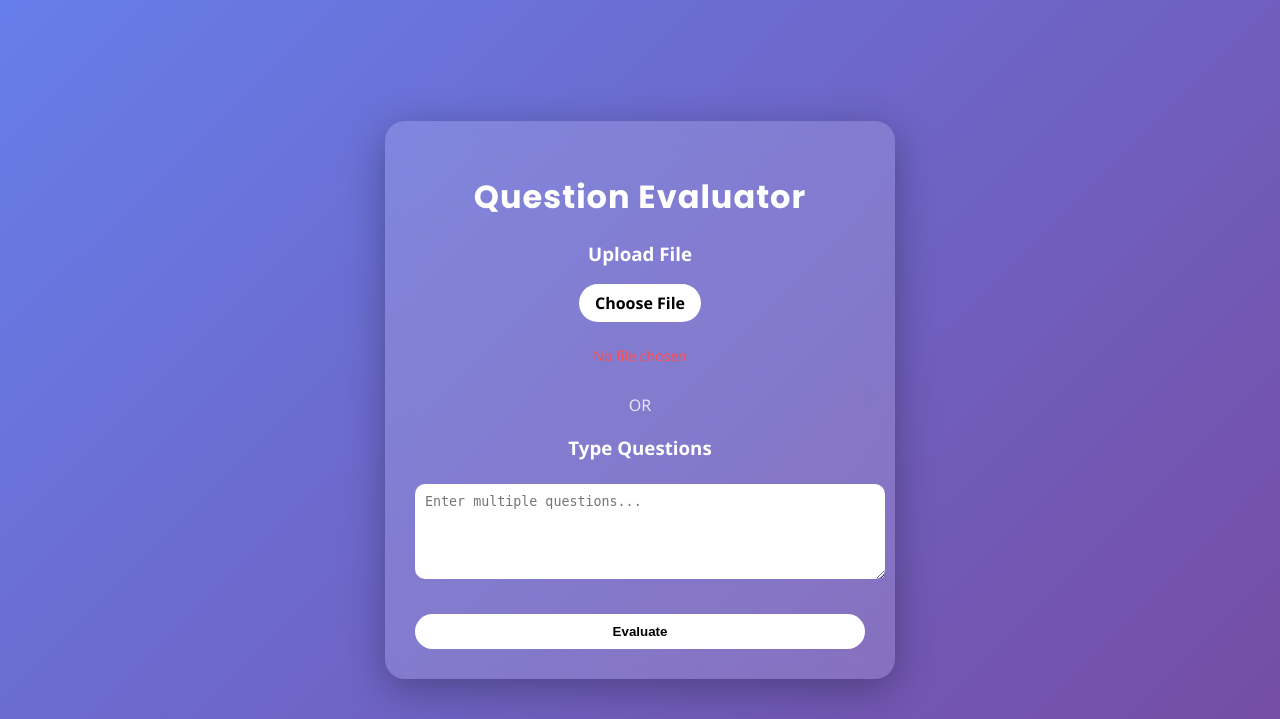
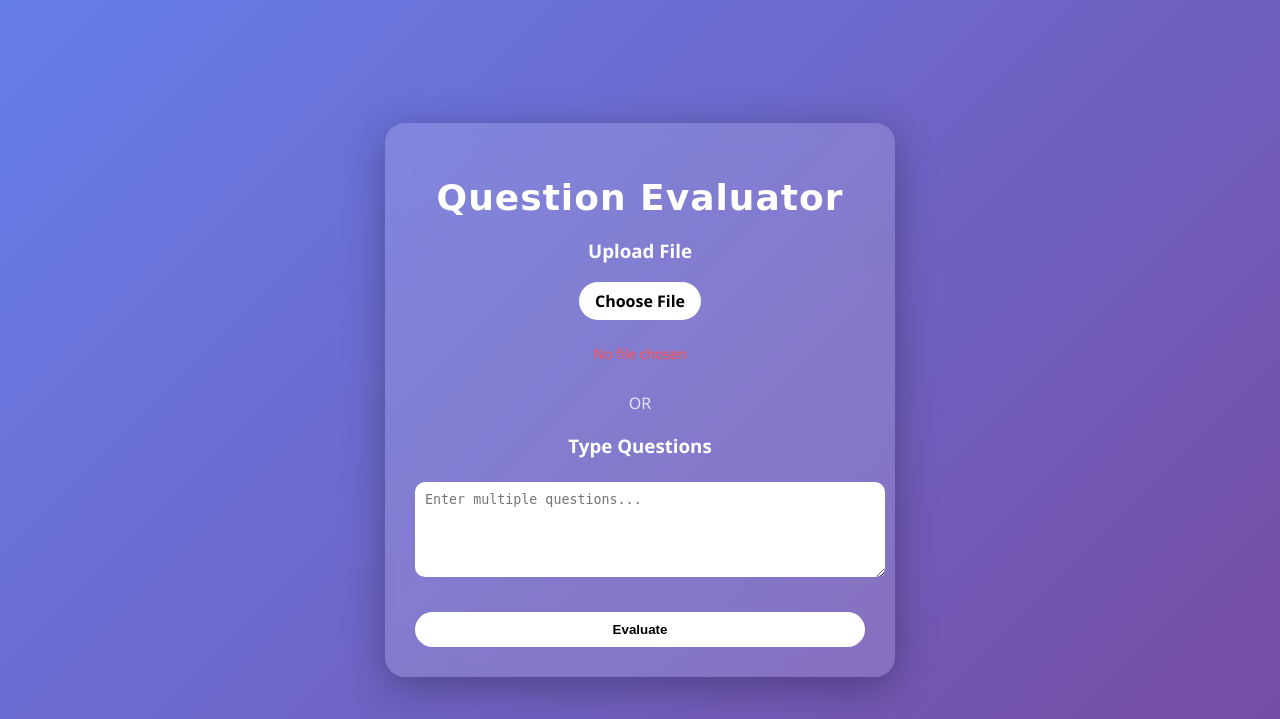
Before and after one commit to Harshini070907/Harshini-Anandaraj, a Flask app: page / in a window 1280 px wide. Shown: the top 719 px of the page. Run offline with Flask 3, Linux system fonts and the light colour scheme.

Commit message:
updated frontend

```diff
--- a/question-evaluator/static/style.css
+++ b/question-evaluator/static/style.css
@@ -310,8 +310,8 @@ button:hover {
 }
 
 .card h1 {
-    font-family: 'Poppins', sans-serif;
+    font-family: 'Lobster', cursive;
+    font-size: 36px;
     font-weight: 700;
-    font-size: 32px;
     letter-spacing: 1px;
 }
```
Also changed, not shown: 1 other file.
